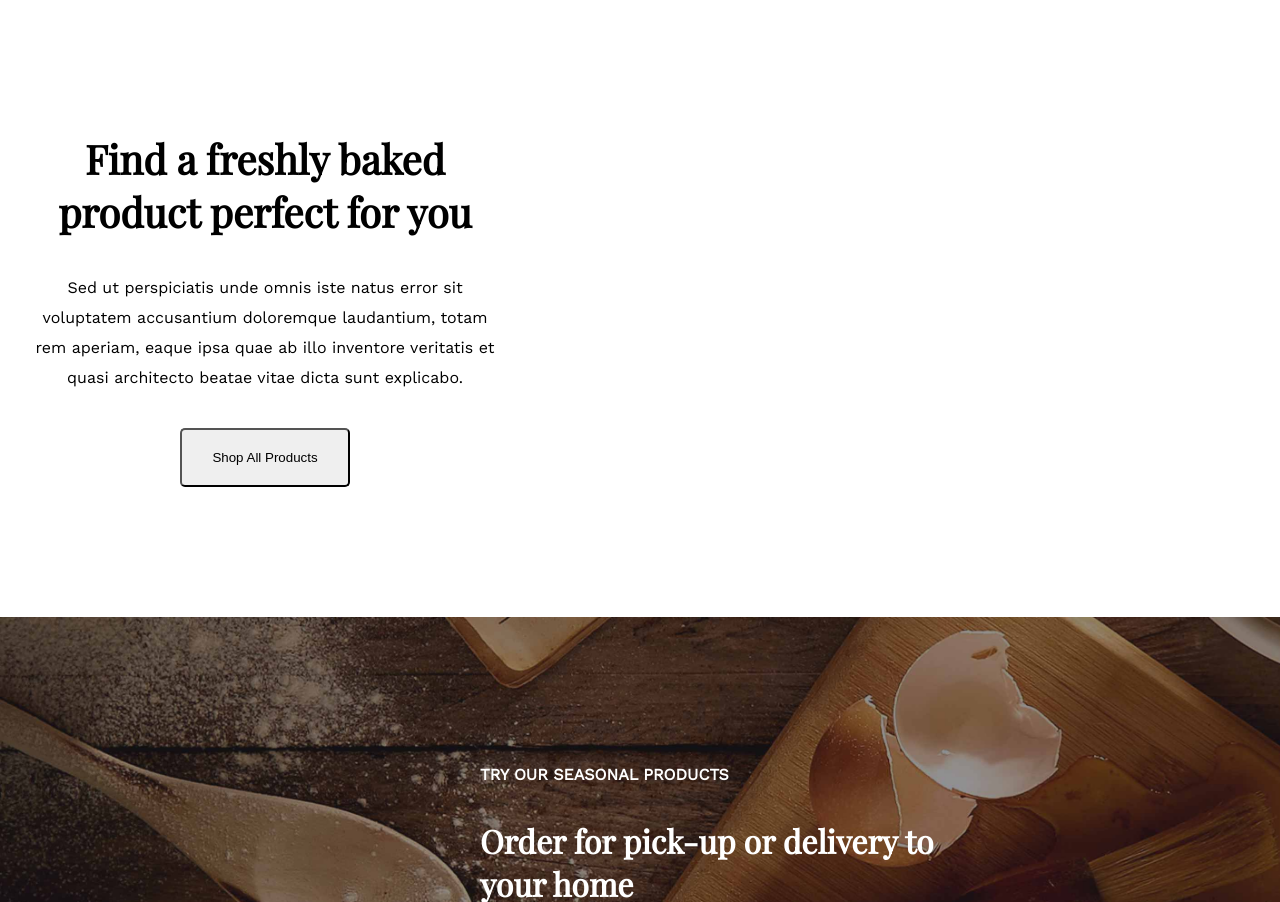
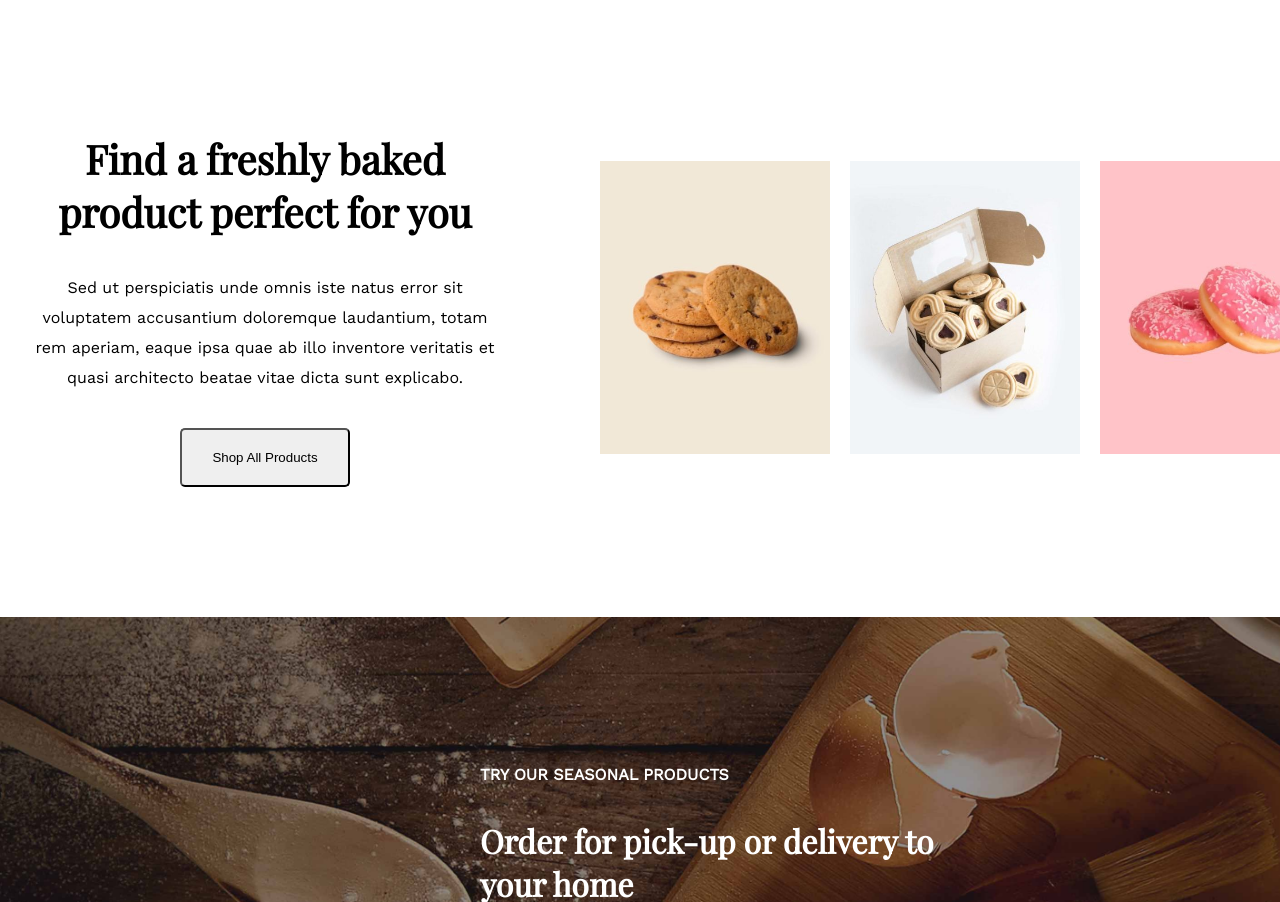
Before and after one commit to EnricoNapolitano/2023-01-31-esame_midterm, a Vue app in the folder proj-html-vuejs/: page / in a window 1280 px wide. Shown: the part 2445-3347 px from the top of the page. Built offline with nearby package versions, Linux system fonts and the light colour scheme.

Commit message:
props and style added to products gallery

```diff
--- a/proj-html-vuejs/src/components/AppMain/ShoppingCall.vue
+++ b/proj-html-vuejs/src/components/AppMain/ShoppingCall.vue
@@ -9,12 +9,12 @@ export default {
 }
 </script>
 <template>
-    <section id="shopping-call" class="container mv-section">
+    <section id="shopping-call" class="container d-flex jc-between ai-center mv-section">
         <div>
             <action-call :title="data.shopping_title" :paragraph="data.shopping_paragraph"
                 :button_label="data.shopping_button"></action-call>
         </div>
-        <products-gallery></products-gallery>
+        <products-gallery :gallery="data.gallery.slice(0, 4)"></products-gallery>
     </section>
 </template>
 
@@ -27,5 +27,14 @@ export default {
     div {
         text-align: center;
     }
+
+    ul {
+        width: 1000px;
+        height: auto;
+    }
+
+    img {
+        max-width: 100%;
+    }
 }
 </style>
```
